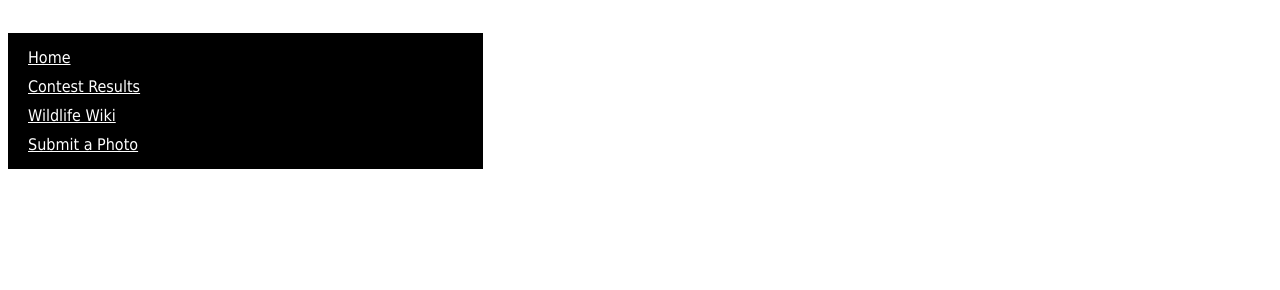
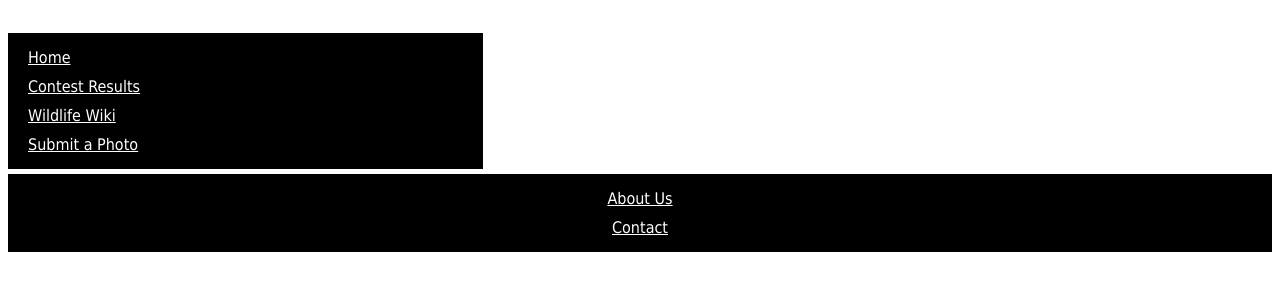
Before and after one commit to KingAzariah/Wildlife-Gallery, a plain HTML site: page about-us.html in a window 1280 px wide. Shown: the part 150-440 px from the top of the page. Drawn offline with Linux system fonts and the light colour scheme.

Commit message:
Added footer to all pages

```diff
--- a/about-us.html
+++ b/about-us.html
@@ -17,3 +17,10 @@
         <a href="wildlife-wiki.html">Wildlife Wiki</a>
         <a href="submit-photo.html">Submit a Photo</a>
       </div>
+      <div class="item footer">
+        <a href="about-us.html">About Us</a>
+        <a href="contact.html">Contact</a>
+      </div>
+    </div>
+  </body>
+</html>
```
Also changed, not shown: contact.html (+7 -0 lines), contest-results.html (+7 -0 lines), submit-photo.html (+7 -0 lines), wildlife-wiki.html (+7 -0 lines).
